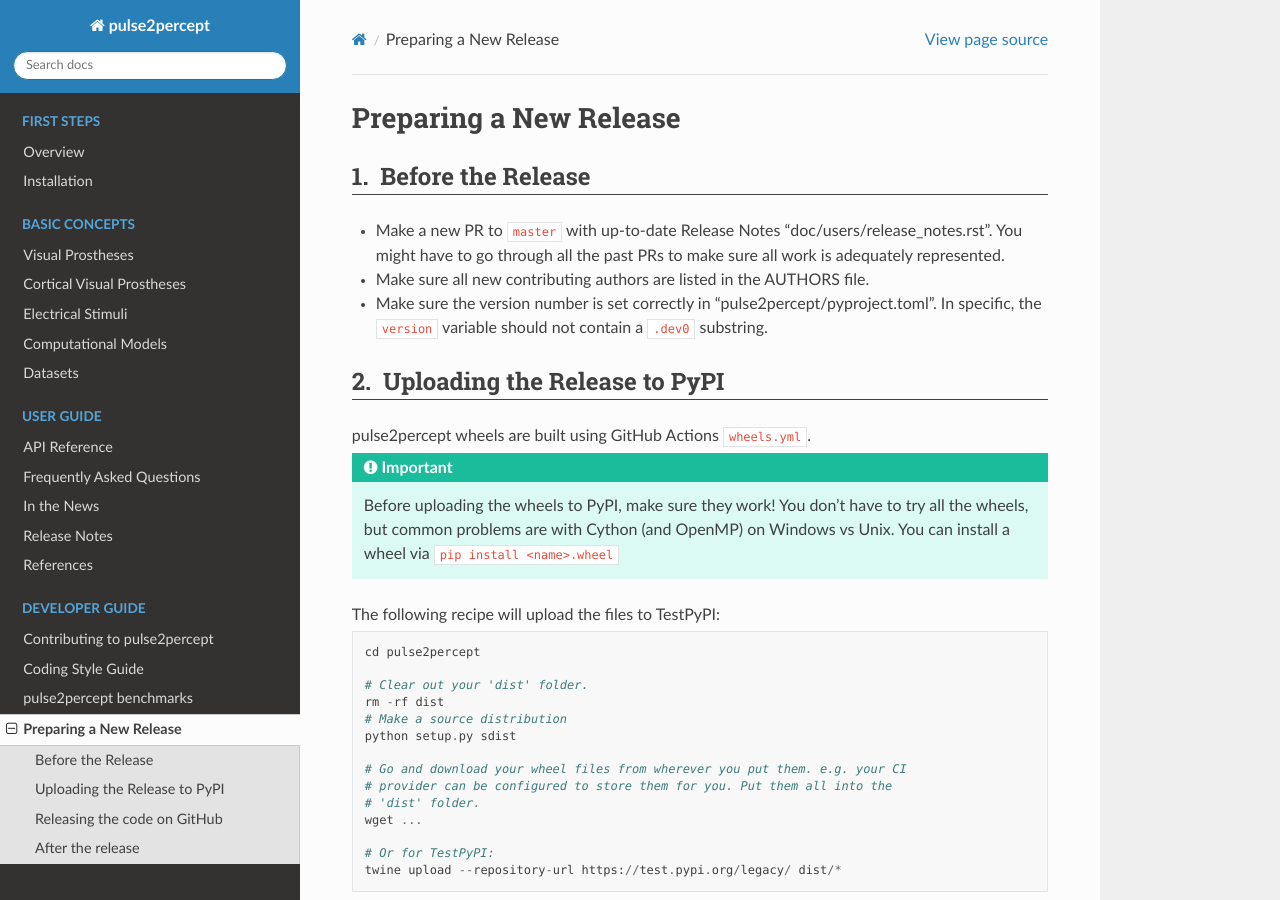
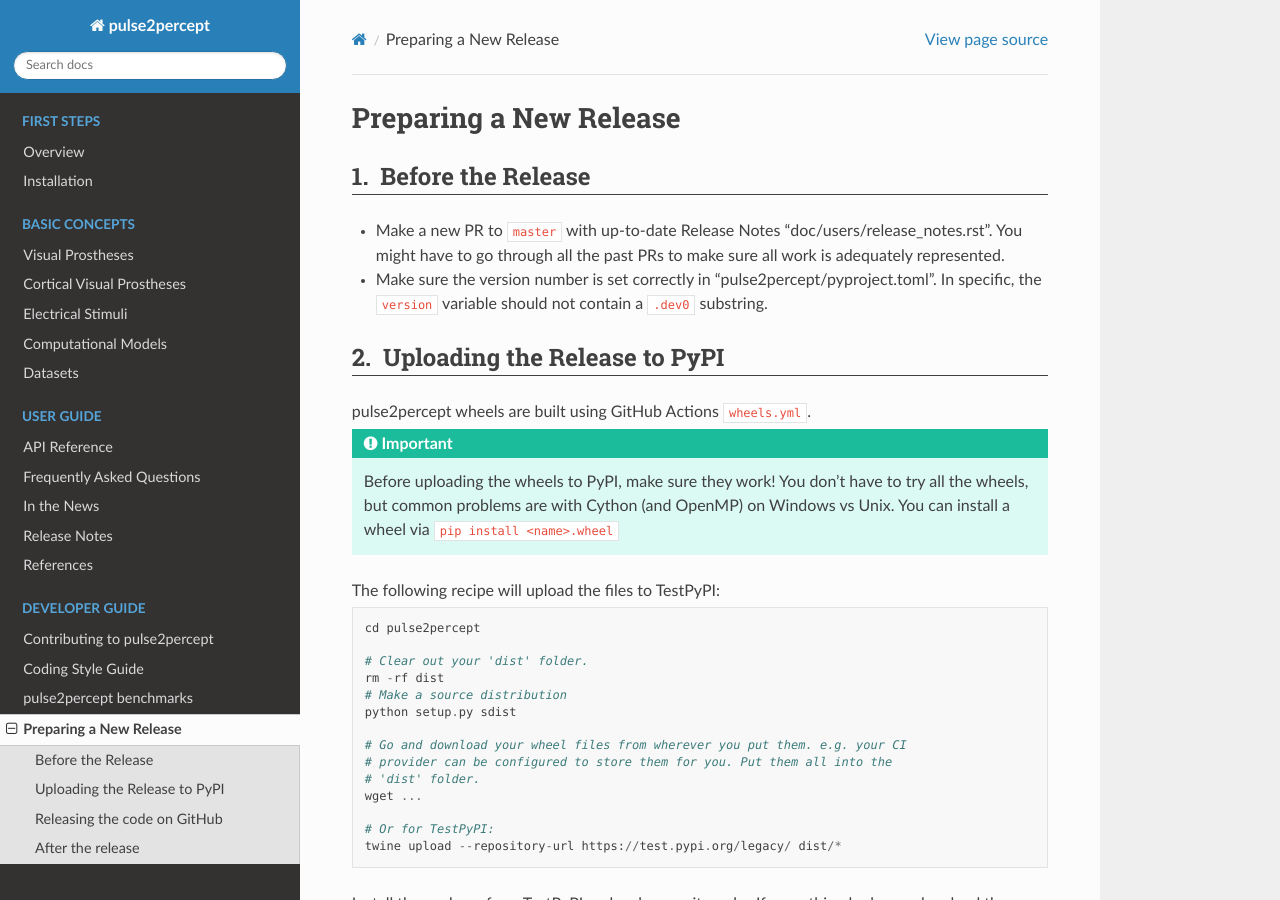
Before and after one commit to pulse2percept/pulse2percept, a Sphinx documentation site: the page built from doc/developers/releases.rst, in a window 1280 px wide and 900 px high. Built offline with Sphinx 7.4.7 and the Read the Docs theme 3.1.0, drawn with Linux system fonts in a browser that asks for light colours; pages that are not in the unit, such as notebooks, are missing from menus.

Commit message:
[MNT] Remove AUTHORS

```diff
--- a/doc/developers/releases.rst
+++ b/doc/developers/releases.rst
@@ -10,8 +10,6 @@
 *  Make a new PR to ``master`` with up-to-date Release Notes
    "doc/users/release_notes.rst". You might have to go through all the past PRs
    to make sure all work is adequately represented.
-
-*  Make sure all new contributing authors are listed in the AUTHORS file.
 
 *  Make sure the version number is set correctly in "pulse2percept/pyproject.toml".
    In specific, the ``version`` variable should not contain a ``.dev0`` substring.
```
Also changed, not shown: 1 other file.
